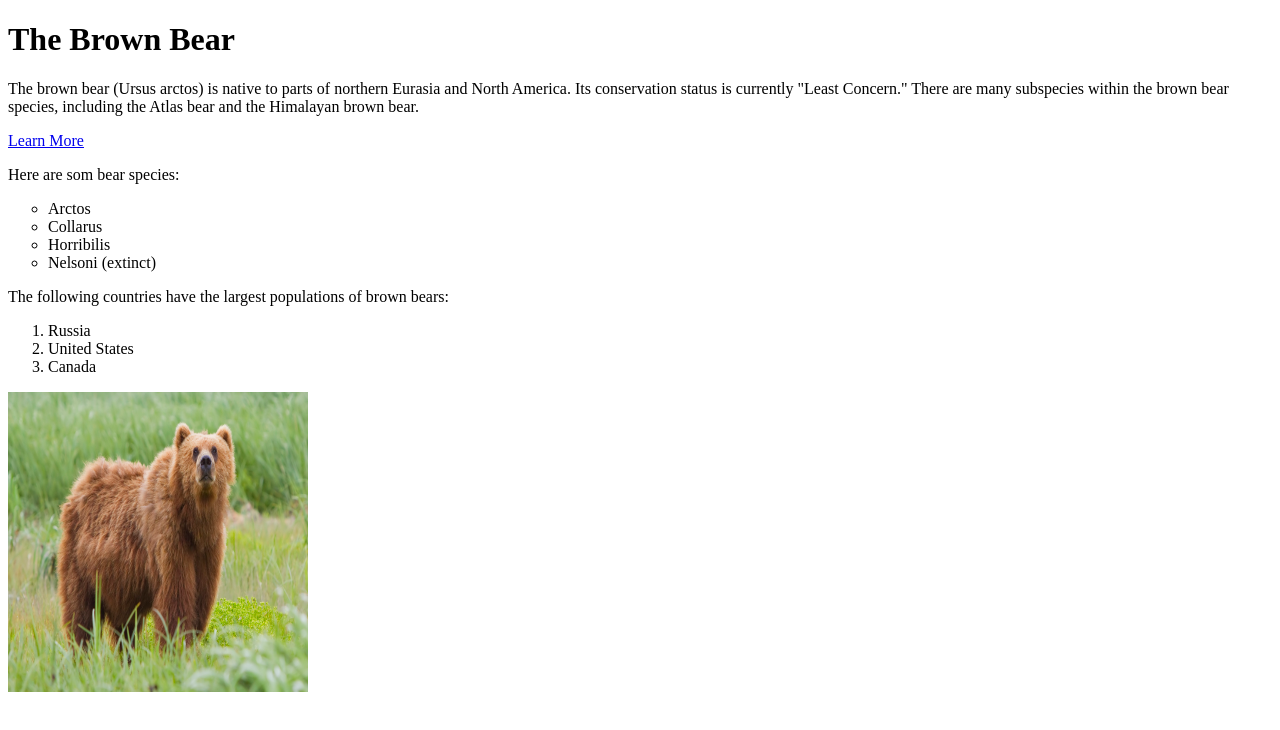
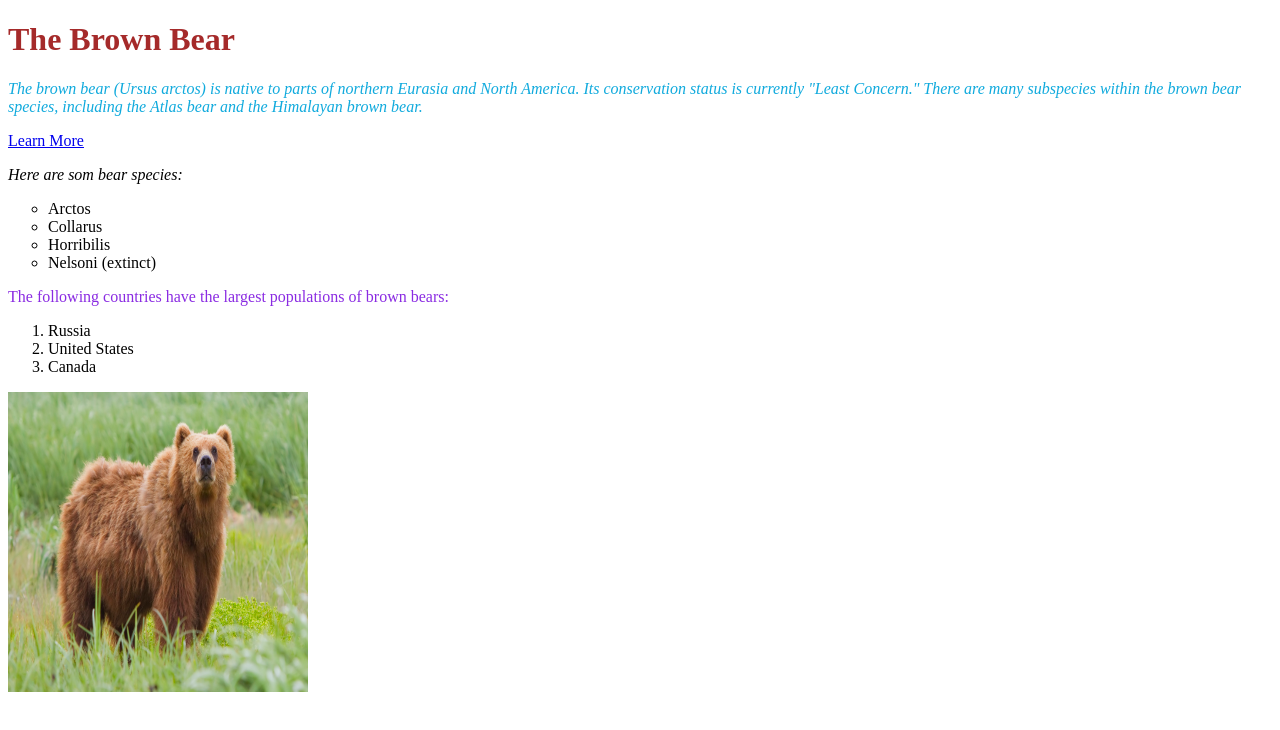
Before and after one commit to tshinn04/tshinn04.github.io, a plain HTML site: page Week3/Task 1/wiki-page.html in a window 1280 px wide. Drawn offline with Linux system fonts and the light colour scheme.

Commit message:
Update wiki-page.html

```diff
--- a/Week3/Task 1/wiki-page.html
+++ b/Week3/Task 1/wiki-page.html
@@ -6,14 +6,14 @@
     <title>Brown Bear</title>
 </head>
 <body>
-    <h1>The Brown Bear</h1>
-    <p>The brown bear (Ursus arctos) is native to parts of northern Eurasia and North America.
+    <h1 style="color: brown;">The Brown Bear</h1>
+    <p style="color: rgb(16, 170, 221); font-style: italic;">The brown bear (Ursus arctos) is native to parts of northern Eurasia and North America.
          Its conservation status is currently "Least Concern."
          There are many subspecies within the brown bear species,
          including the Atlas bear and the Himalayan brown bear.</p>
          <a href="https://en.wikipedia.org/wiki/Brown_bear">Learn More</a>
 
-    <p>Here are som bear species:
+    <p style="font-style: oblique;">Here are som bear species:
         <ul type="Circle">
             <li>Arctos</li>
             <li>Collarus</li>
@@ -21,7 +21,7 @@
             <li>Nelsoni (extinct)</li>
         </ul>
     </p>
-    <p> The following countries have the largest populations of brown bears:
+    <p style="color: blueviolet; font-style: initial;"> The following countries have the largest populations of brown bears:
         <ol type ="1">
             <li>Russia</li>
             <li>United States</li>
```
